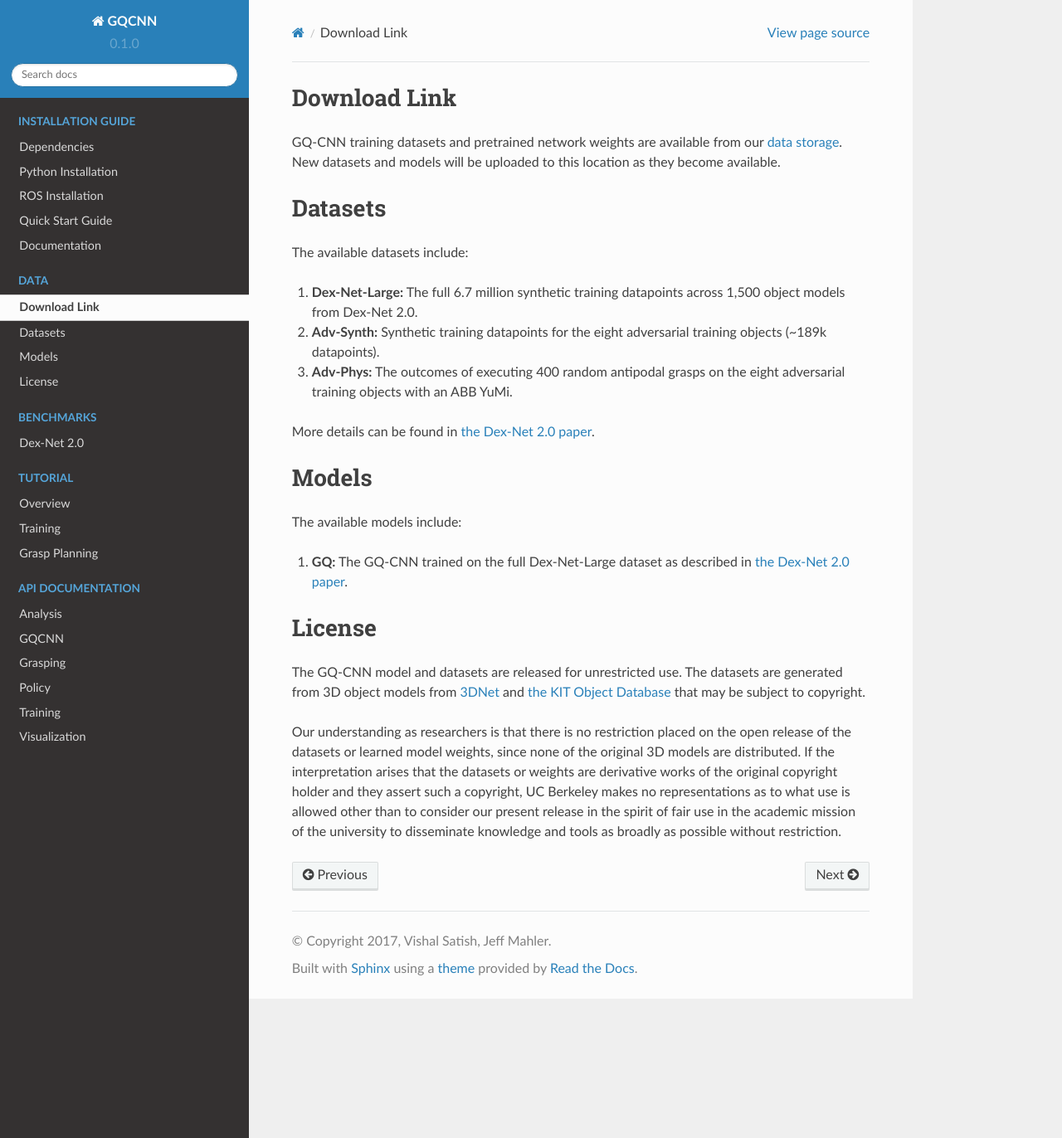
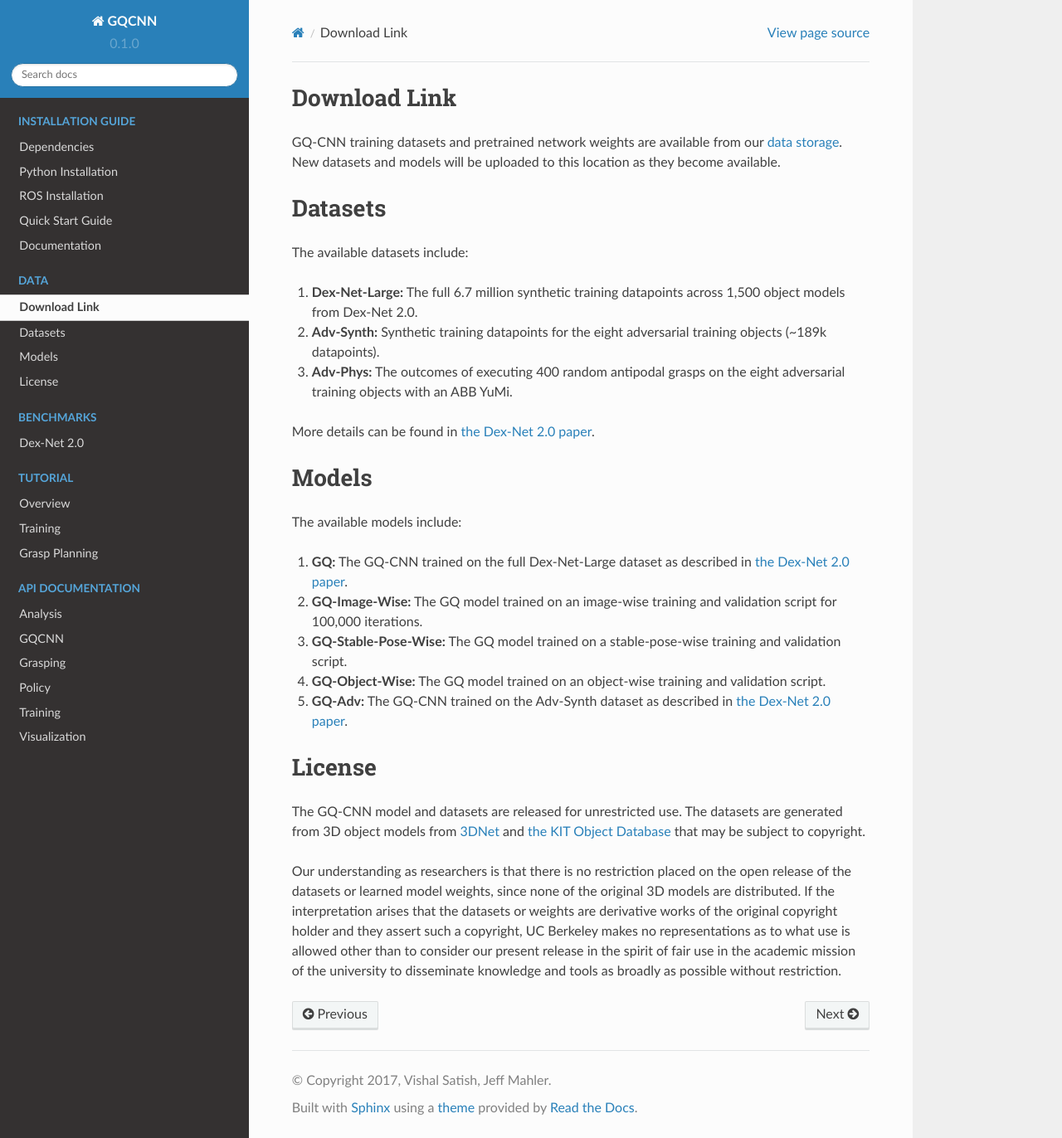
Before and after one commit to BerkeleyAutomation/gqcnn, a Sphinx documentation site: the page built from docs/source/data/data.rst, in a window 1280 px wide and 1372 px high. Shown: the whole window at 83% size. Built offline with Sphinx 7.4.7 and the Read the Docs theme 2.0.0, drawn with Linux system fonts in a browser that asks for light colours.

Commit message:
Updated model listing

```diff
--- a/docs/source/data/data.rst
+++ b/docs/source/data/data.rst
@@ -20,6 +20,10 @@
 The available models include:
 
 1) **GQ:** The GQ-CNN trained on the full Dex-Net-Large dataset as described in `the Dex-Net 2.0 paper`_.
+2) **GQ-Image-Wise:** The GQ model trained on an image-wise training and validation script for 100,000 iterations.
+3) **GQ-Stable-Pose-Wise:** The GQ model trained on a stable-pose-wise training and validation script.
+4) **GQ-Object-Wise:** The GQ model trained on an object-wise training and validation script.
+5) **GQ-Adv:** The GQ-CNN trained on the Adv-Synth dataset as described in `the Dex-Net 2.0 paper`_.
 
 .. _the Dex-Net 2.0 paper: https://github.com/BerkeleyAutomation/dex-net/raw/gh-pages/docs/dexnet_rss2017_final.pdf
 
```
